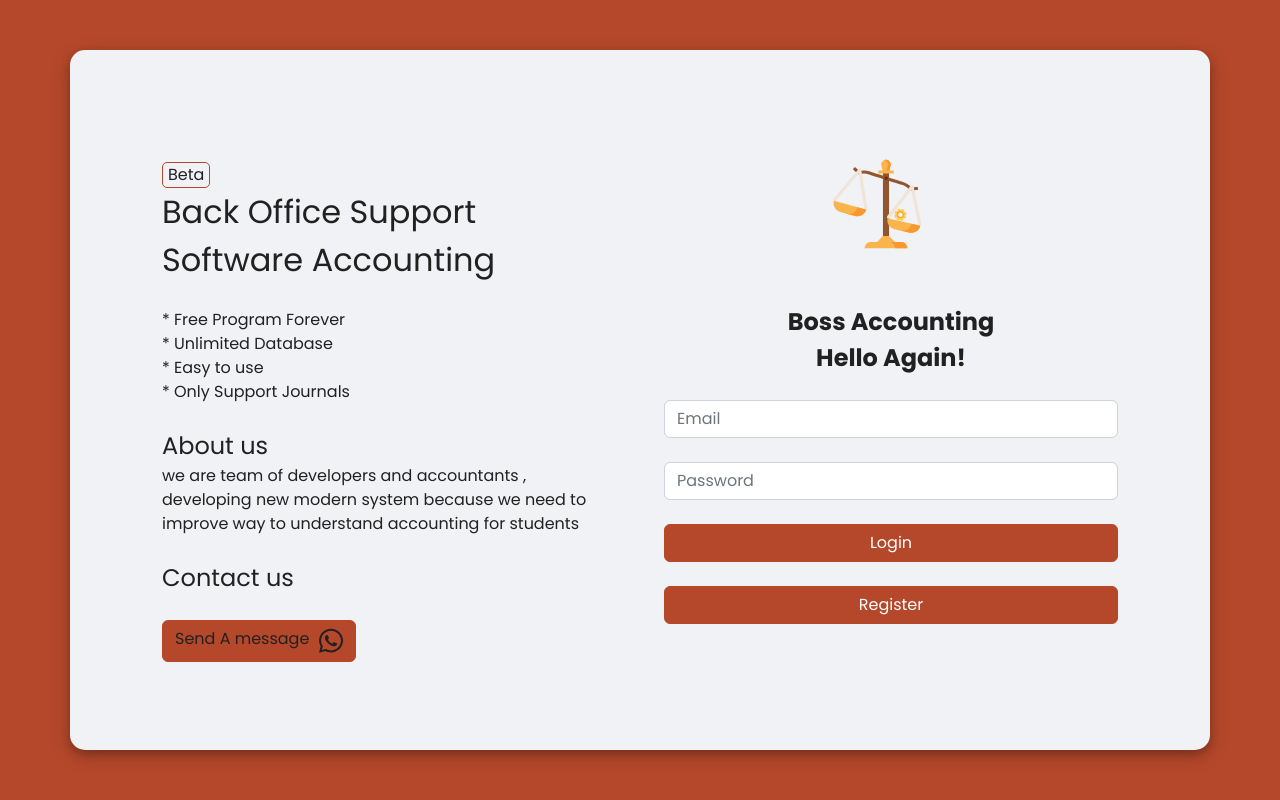
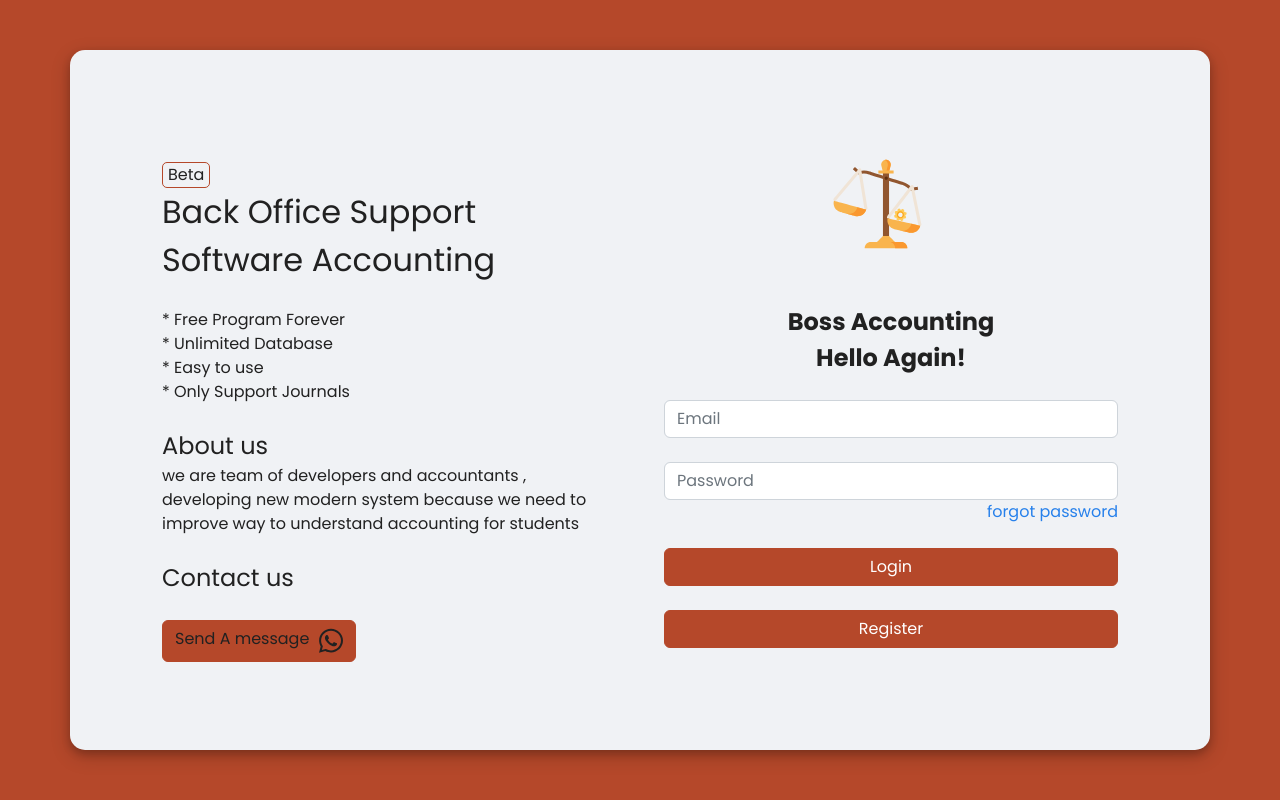
Before and after one commit to Mhde96/web-simple-boss, a React (Create React App) app: page /login in a window 1280 px wide. Built offline with nearby package versions, Linux system fonts and the light colour scheme; no server answers.

Commit message:
add forgot password

```diff
--- a/src/components/text/Text.tsx
+++ b/src/components/text/Text.tsx
@@ -13,26 +13,30 @@ export const Text = ({
   border,
   maxWidth,
   html,
+  textAlign,
+  onClick
 }: TextPropsType) => {
   const colors = useColors();
   color = color ? color : colors.text;
+
   const classes = classNames(fs, {
     bold,
     center,
     ["break-spaces"]: breakSpaces,
     ["border-text"]: border,
+    onClick
   });
 
   if (html)
     return (
-      <div id="text-style" style={{color}}>
+      <div id="text-style" style={{ color, textAlign }}>
         <div dangerouslySetInnerHTML={{ __html: html }} />
       </div>
     );
 
   return (
-    <div id="text-style">
-      <div className={classes} style={{ color, maxWidth }}>
+    <div id="text-style" onClick={onClick}>
+      <div className={classes} style={{ color, maxWidth, textAlign }}>
         {children}
       </div>
     </div>
--- a/src/components/text/text-style.scss
+++ b/src/components/text/text-style.scss
@@ -4,7 +4,10 @@
     border: 1px solid $primary-color;
     border-radius: 5px;
     width: min-content;
-    padding:  0px 5px;
+    padding: 0px 5px;
   }
 
+  .onClick {
+    cursor: pointer;
+  }
 }
--- a/src/components/text/text-type.ts
+++ b/src/components/text/text-type.ts
@@ -8,4 +8,6 @@ export type TextPropsType = {
   border?: boolean;
   maxWidth?: number;
   html?: string;
+  textAlign?: "center" | "right";
+  onClick?: () => void;
 };
--- a/src/constant/configEndpoints.ts
+++ b/src/constant/configEndpoints.ts
@@ -1,4 +1,4 @@
-const domain = "http://64.227.120.186:8000";
+const domain = "http://64.227.120.186:8002";
 const api = "/api";
 
 export const baseURL = domain + api;
--- a/src/constant/endpoints.ts
+++ b/src/constant/endpoints.ts
@@ -4,4 +4,5 @@ export const endpoints = {
   account: "accounts",
   refreshToken: "refreshToken",
   journals: "journals",
+  forgot_password:'forgotPassword'
 };
--- a/src/containers/forget-password/ForgetPasswordContainer.tsx
+++ b/src/containers/forget-password/ForgetPasswordContainer.tsx
@@ -1,7 +1,12 @@
 import { ForgetPasswordPage } from "./ForgetPasswordPage";
 import * as yup from "yup";
 import { useFormik } from "formik";
-import { ForgetPasswordPagePropsType, ForgetPasswordState } from "./forget-password-type";
+import {
+  ForgetPasswordPagePropsType,
+  ForgetPasswordState,
+} from "./forget-password-type";
+import { api } from "../../helper/api";
+import { endpoints } from "../../constant/endpoints";
 
 const validationSchema = yup.object().shape({
   email: yup.string().required().email(),
@@ -11,7 +16,7 @@ export const ForgetPasswordContainer = () => {
     validationSchema,
     initialValues: ForgetPasswordState,
     onSubmit: (values) => {
-      console.log(values);
+      api.post(endpoints.forgot_password, { email: values.email });
     },
   });
 
--- a/src/containers/login/LoginContainer.tsx
+++ b/src/containers/login/LoginContainer.tsx
@@ -24,7 +24,8 @@ export const LoginContainer = () => {
   });
 
   const handleRegister = () => navigate(endroutes.register);
+  const handleForgotPassword = () => navigate(endroutes.forgetpassword)
 
-  const props = { values, handleChange, errors, handleSubmit, handleRegister };
+  const props = { values, handleChange, errors, handleSubmit, handleRegister,handleForgotPassword };
   return <LoginPage {...props} />;
 };
--- a/src/containers/login/LoginPage.tsx
+++ b/src/containers/login/LoginPage.tsx
@@ -8,13 +8,16 @@ import "./login-page-style.scss";
 import { motion } from "framer-motion";
 import { PageTransitionProps } from "../../components/animations/AnimationPageProps";
 import { Break } from "../../components/Break";
+import { useColors } from "../../styles/variables-styles";
 export const LoginPage = ({
   handleChange,
   values,
   errors,
   handleSubmit,
   handleRegister,
+  handleForgotPassword,
 }: LoginPagePropsType) => {
+  const colors = useColors()
   return (
     <motion.div {...PageTransitionProps}>
       <br />
@@ -36,6 +39,7 @@ export const LoginPage = ({
         value={values.password}
         error={errors?.password}
       />
+      <Text color={colors.link} textAlign="right" onClick={handleForgotPassword}>forgot password</Text>
       <br />
       <Button onClick={handleSubmit}>Login</Button>
 
--- a/src/containers/login/login-type.ts
+++ b/src/containers/login/login-type.ts
@@ -4,6 +4,7 @@ type LoginPagePropsType = {
   errors: any;
   handleSubmit: any;
   handleRegister: any;
+  handleForgotPassword: () => void;
 };
 
 type LoginStateType = {
--- a/src/index.scss
+++ b/src/index.scss
@@ -70,6 +70,7 @@ hr {
 .center {
   text-align: center;
 }
+
 .break-spaces {
   white-space: break-spaces;
 }
```
Also changed, not shown: src/containers/forget-password/ForgetPasswordPage.tsx (+2 -7 lines).
